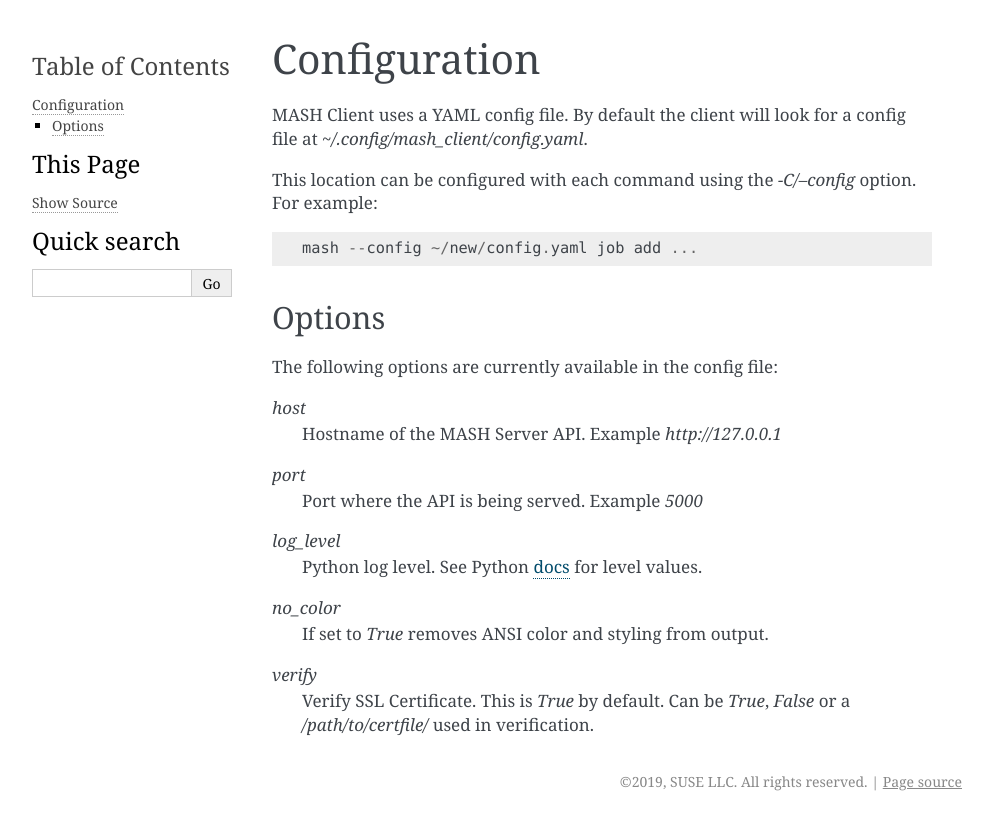
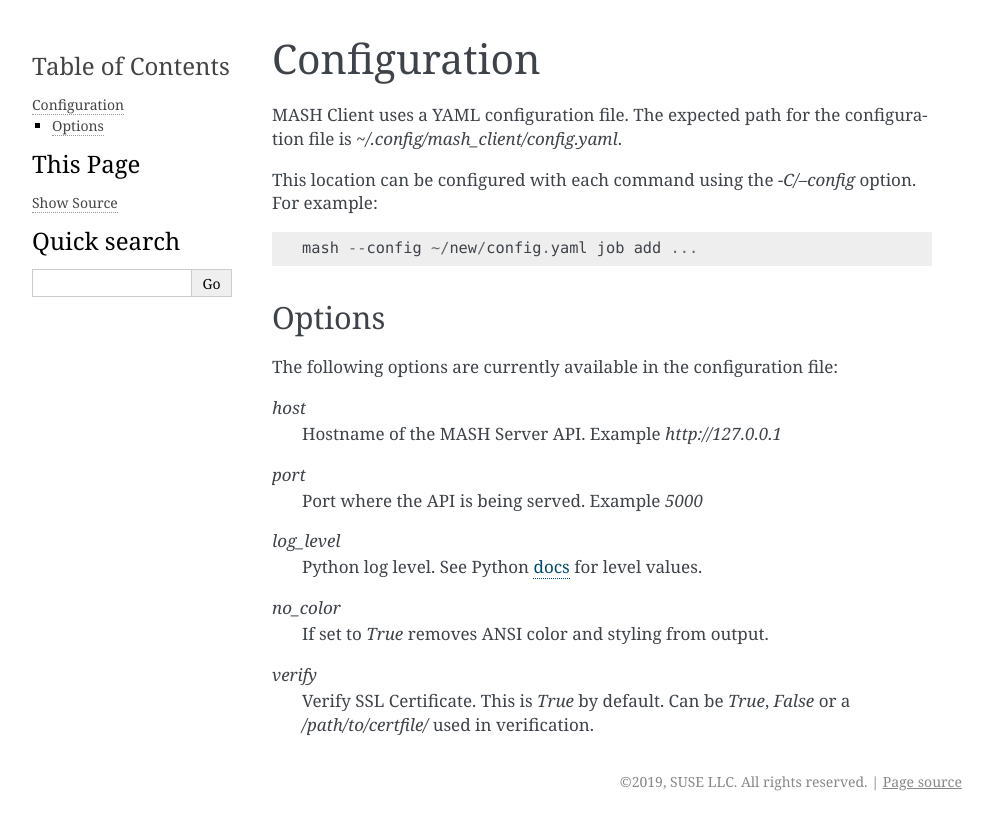
Before and after one commit to SUSE-Enceladus/mash-client, a Sphinx documentation site: the page built from docs/source/config.rst, in a window 1280 px wide. Shown: the top 830 px of the page, without its empty margins (148-1140 px from the left). Built offline with Sphinx 7.4.7, drawn with Linux system fonts in a browser that asks for light colours.

Commit message:
Cleanup typos in docs.

```diff
--- a/docs/source/conf.py
+++ b/docs/source/conf.py
@@ -21,7 +21,7 @@
 
 project = 'MASH Client'
 copyright = '2019, SUSE LLC. All rights reserved'
-author = 'SUSE'
+author = 'SUSE Public Cloud Team'
 
 # The short X.Y version
 version = ''
--- a/docs/source/config.rst
+++ b/docs/source/config.rst
@@ -1,8 +1,8 @@
 Configuration
 =============
 
-MASH Client uses a YAML config file. By default the client will look
-for a config file at *~/.config/mash_client/config.yaml*.
+MASH Client uses a YAML configuration file. The expected path for the
+configuration file is *~/.config/mash_client/config.yaml*.
 
 This location can be configured with each command using the *-C/--config*
 option. For example::
@@ -12,7 +12,7 @@
 Options
 -------
 
-The following options are currently available in the config file:
+The following options are currently available in the configuration file:
 
 *host*
   Hostname of the MASH Server API. Example *http://127.0.0.1*
```
Also changed, not shown: CONTRIBUTING.md (+1 -1 lines).
